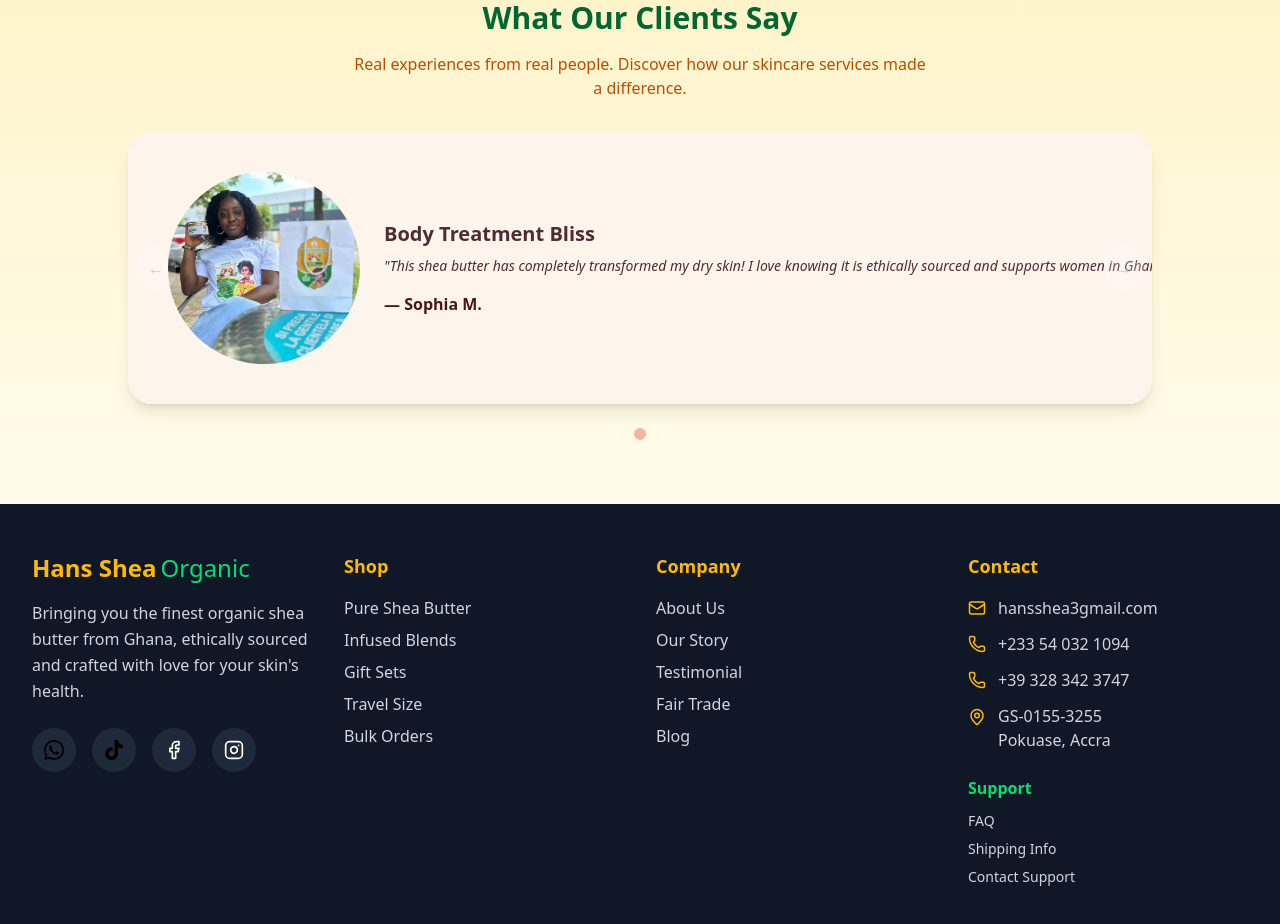
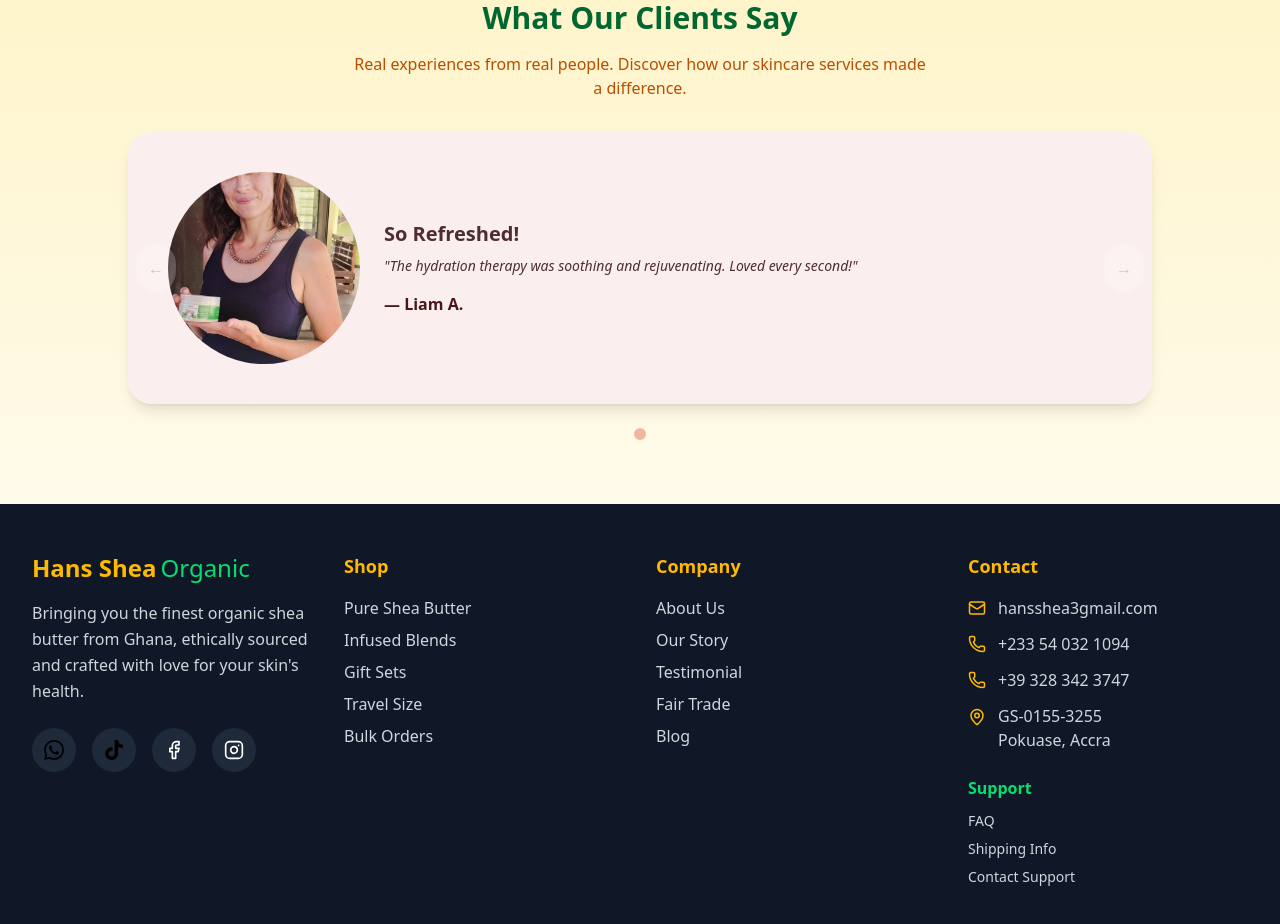
Before and after one commit to 34RL-01/hansheabutter, a React (Vite) app: page / in a window 1280 px wide. Shown: the part 3900-4824 px from the top of the page. Built offline with nearby package versions, Linux system fonts and the light colour scheme.

Commit message:
made changes on images

```diff
--- a/src/component/Testimonials.jsx
+++ b/src/component/Testimonials.jsx
@@ -1,25 +1,23 @@
 import React, { useState, useEffect, useRef } from 'react';
 import { useSwipeable } from 'react-swipeable';
-import hansimage4 from '../assets/images/hansimage4.jpg';
-import hansimage5 from '../assets/images/hansimage5.jpg';
 import hansimage3 from '../assets/images/hansimage3.jpg';
 
 
 const testimonials = [
-    {
-        image: hansimage4,
-        title: 'Amazing Face Treatment!',
-        name: 'Emily R.',
-        feedback: 'The hydrating facial left my skin glowing for days. Highly recommend!',
-        bg: 'bg-[#fdf4eb]',
-    },
-    {
-        image: hansimage5,
-        title: 'Body Treatment Bliss',
-        name: 'Sophia M.',
-        feedback: 'This shea butter has completely transformed my dry skin! I love knowing it is ethically sourced and supports women in Ghana. The quality is absolutely amazing.',
-        bg: 'bg-[#fdf4eb]',
-    },
+    // {
+    //     image: ,
+    //     title: 'Amazing Face Treatment!',
+    //     name: 'Emily R.',
+    //     feedback: 'The hydrating facial left my skin glowing for days. Highly recommend!',
+    //     bg: 'bg-[#fdf4eb]',
+    // },
+    // {
+    //     image: ,
+    //     title: 'Body Treatment Bliss',
+    //     name: 'Sophia M.',
+    //     feedback: 'This shea butter has completely transformed my dry skin! I love knowing it is ethically sourced and supports women in Ghana. The quality is absolutely amazing.',
+    //     bg: 'bg-[#fdf4eb]',
+    // },
     {
         image: hansimage3,
         title: 'So Refreshed!',
```
